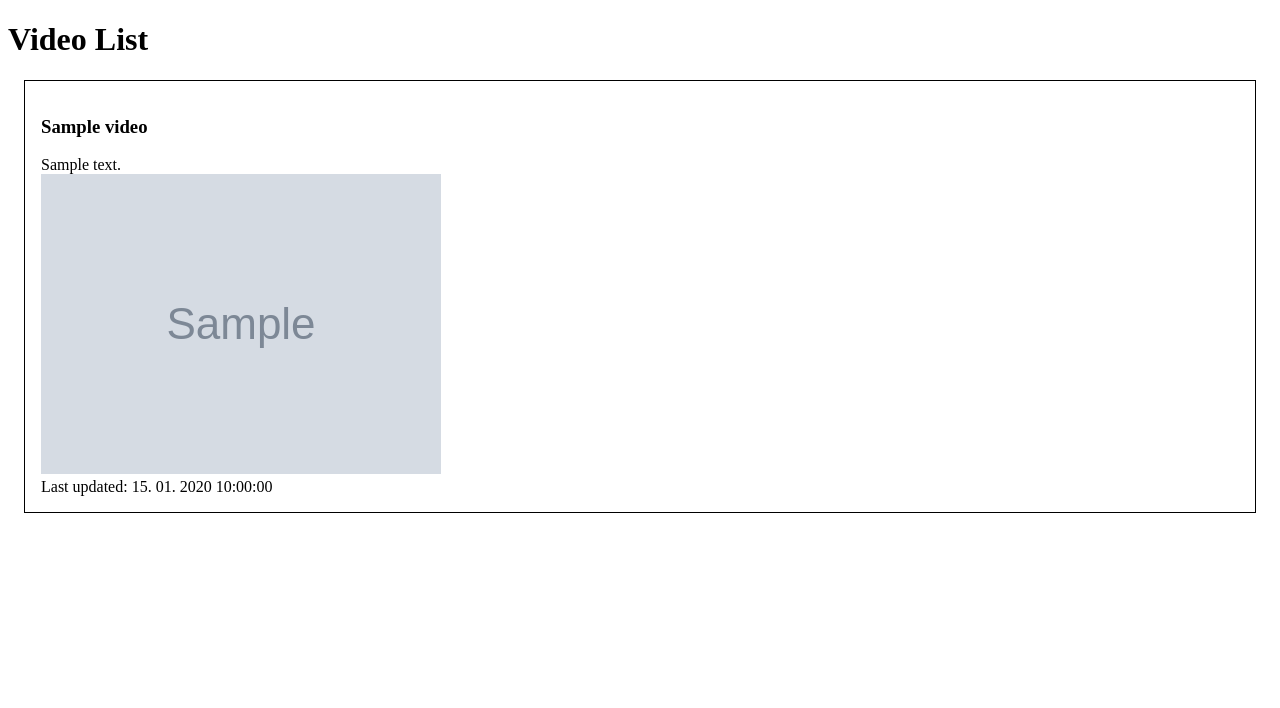
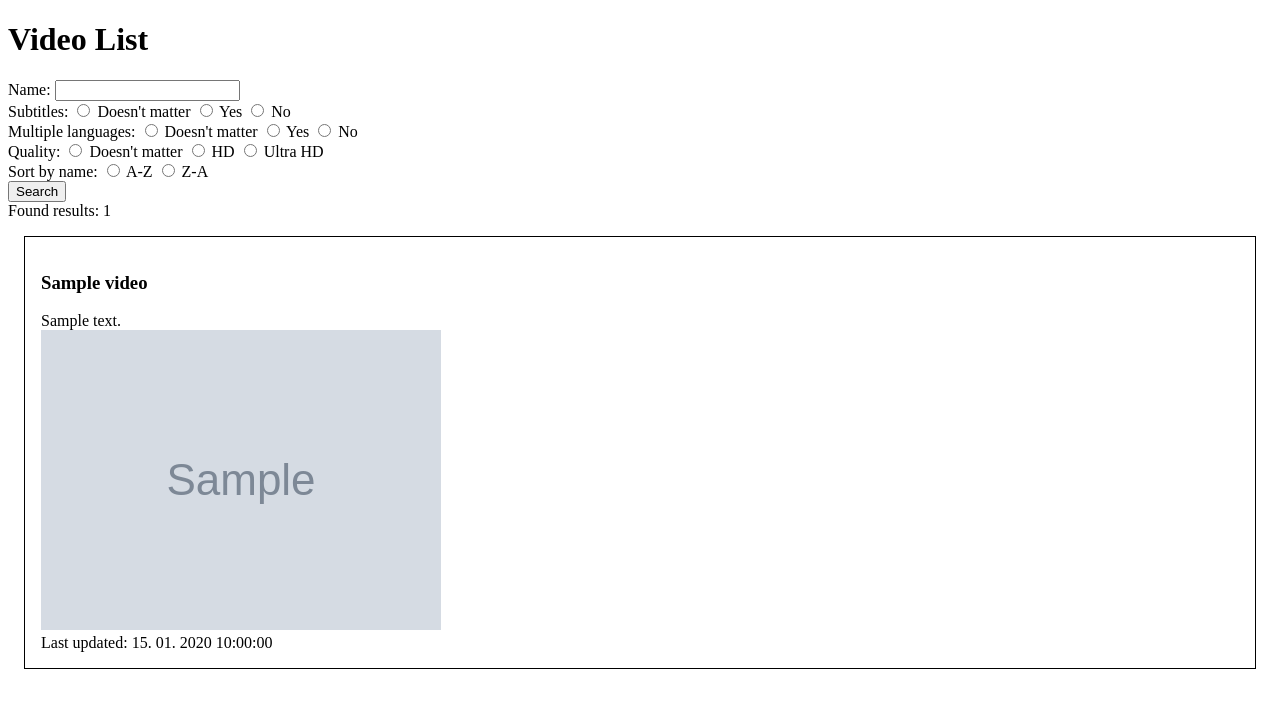
Before and after one commit to DavidDobrovolny/BE_IPTV, a Django app: template iptv/templates/iptv/video_list.html in a window 1280 px wide. Shown: the top 708 px of the page. Run offline with Django 5.2, Linux system fonts and the light colour scheme; the template is opened without the code that fills it: most values are stand-ins (such as "Sample title", 1, 10 or a date in 2020); grey boxes marked "Sample" are stand-in pictures; data that the repository does not hold is empty.

Commit message:
filtering and sorting the video list

```diff
--- a/iptv/apps.py
+++ b/iptv/apps.py
@@ -9,7 +9,7 @@ class IptvConfig(AppConfig):
     default_auto_field = "django.db.models.BigAutoField"
     name = "iptv"
 
-    def ready(self):
+    def ready(self) -> None:
         from iptv import api_dl
 
         if not os.environ.get("RUN_MAIN"):
@@ -20,7 +20,7 @@ class IptvConfig(AppConfig):
         except ValueError:
             loop_delay = 300
 
-        def loop():
+        def loop() -> None:
             while True:
                 print("Downloading video data")
                 api_dl.download_all()
--- a/iptv/templates/iptv/video_list.html
+++ b/iptv/templates/iptv/video_list.html
@@ -7,6 +7,49 @@
     </head>
     <body>
     <h1>Video List</h1>
+
+    <form>
+        Name:
+        <input type="text" name="search_name" value={{ search_name }}><br>
+
+        Subtitles:
+        <input type="radio" name="has_subtitles" id="subtitles_none" value="None" {% if has_subtitles == "None" %}checked{% endif %}>
+        <label for="subtitles_none">Doesn't matter</label>
+        <input type="radio" name="has_subtitles" id="subtitles_true" value="True" {% if has_subtitles == "True" %}checked{% endif %}>
+        <label for="subtitles_yes">Yes</label>
+        <input type="radio" name="has_subtitles" id="subtitles_false" value="False" {% if has_subtitles == "False" %}checked{% endif %}>
+        <label for="subtitles_false">No</label>
+        <br>
+
+        Multiple languages:
+        <input type="radio" name="is_multilingual" id="multilingual_none" value="None" {% if is_multilingual == "None" %}checked{% endif %}>
+        <label for="multilingual_none">Doesn't matter</label>
+        <input type="radio" name="is_multilingual" id="multilingual_true" value="True" {% if is_multilingual == "True" %}checked{% endif %}>
+        <label for="multilingual_yes">Yes</label>
+        <input type="radio" name="is_multilingual" id="multilingual_false" value="False" {% if is_multilingual == "False" %}checked{% endif %}>
+        <label for="multilingual_false">No</label>
+        <br>
+
+        Quality:
+        <input type="radio" name="quality" id="quality_none" value="None" {% if quality == "None" %}checked{% endif %}>
+        <label for="quality_none">Doesn't matter</label>
+        <input type="radio" name="quality" id="quality_hd" value="HD" {% if quality == "HD" %}checked{% endif %}>
+        <label for="quality_yes">HD</label>
+        <input type="radio" name="quality" id="quality_uhd" value="UHD" {% if quality == "UHD" %}checked{% endif %}>
+        <label for="quality_false">Ultra HD</label>
+        <br>
+
+        Sort by name:
+        <input type="radio" name="sort_by" id="sort_az" value="AZ" {% if sort_by == "AZ" %}checked{% endif %}>
+        <label for="sort_az">A-Z</label>
+        <input type="radio" name="sort_by" id="sort_za" value="ZA" {% if sort_by == "ZA" %}checked{% endif %}>
+        <label for="sort_za">Z-A</label>
+        <br>
+
+        <input type="submit" name="submit" value="Search">
+    </form>
+
+    Found results: {{ videos|length }}
 
     {% for video in videos %}
     <div style='border: 1pt solid black; margin: 1em; padding: 1em'>
```
Also changed, not shown: iptv/views.py (+47 -1 lines).
